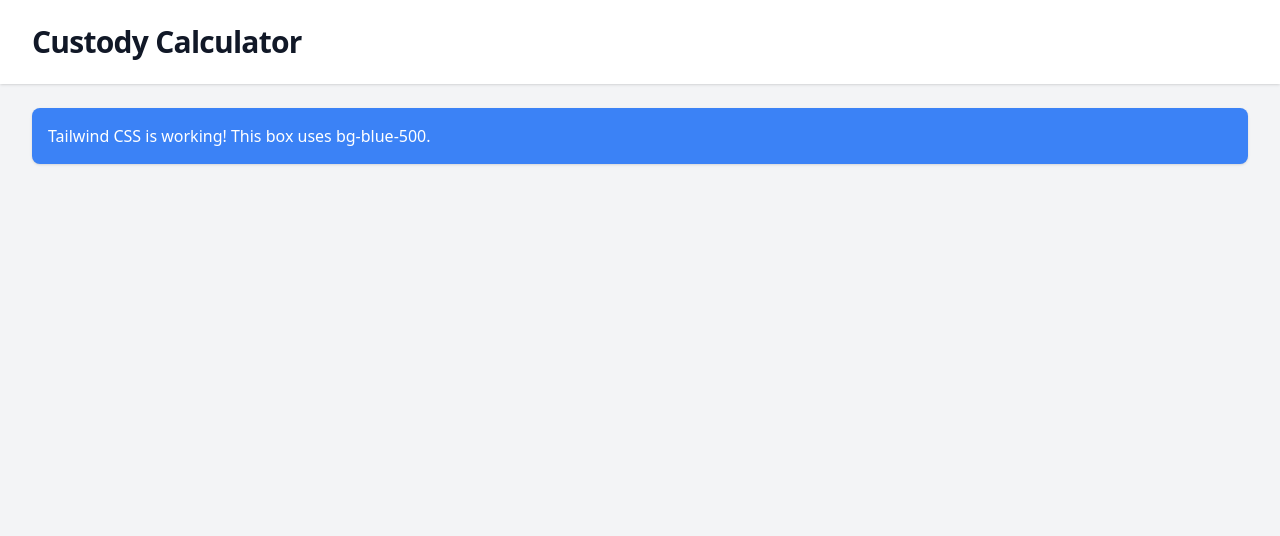
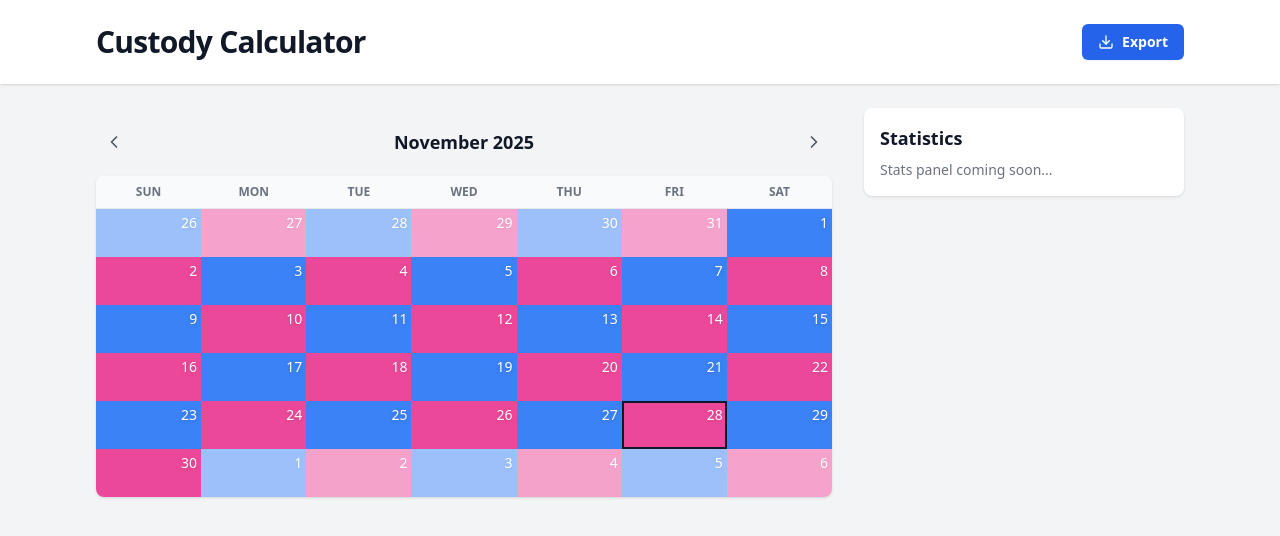
Before and after one commit to peddamat/gh-coding-agent-test, a React (Vite) app: page / in a window 1280 px wide. Shown: the top 536 px of the page. Built offline with nearby package versions, Linux system fonts and the light colour scheme.

Commit message:
Compose App.tsx with static calendar view and all required components
Co-authored-by: im-sampm <140651156+im-sampm@users.noreply.github.com>

```diff
--- a/src/App.tsx
+++ b/src/App.tsx
@@ -1,18 +1,66 @@
+import { useState, useMemo } from 'react';
+import { Header, Container } from './components/layout';
+import { CalendarGrid, MonthNavigation } from './components/calendar';
+import { generateMockDays } from './utils/calendarUtils';
+
 function App() {
+  const [currentMonth, setCurrentMonth] = useState(() => new Date());
+
+  const handlePreviousMonth = () => {
+    setCurrentMonth((prev) => {
+      const newDate = new Date(prev);
+      newDate.setMonth(prev.getMonth() - 1);
+      return newDate;
+    });
+  };
+
+  const handleNextMonth = () => {
+    setCurrentMonth((prev) => {
+      const newDate = new Date(prev);
+      newDate.setMonth(prev.getMonth() + 1);
+      return newDate;
+    });
+  };
+
+  const handleExport = () => {
+    // Placeholder export functionality
+    console.log('Export clicked');
+  };
+
+  const days = useMemo(() => {
+    return generateMockDays(currentMonth.getMonth(), currentMonth.getFullYear());
+  }, [currentMonth]);
+
   return (
     <div className="min-h-screen bg-gray-100">
-      <header className="bg-white shadow">
-        <div className="mx-auto max-w-7xl px-4 py-6 sm:px-6 lg:px-8">
-          <h1 className="text-3xl font-bold tracking-tight text-gray-900">
-            Custody Calculator
-          </h1>
-        </div>
-      </header>
-      <main className="mx-auto max-w-7xl px-4 py-6 sm:px-6 lg:px-8">
-        {/* Test Tailwind classes - bg-blue-500 */}
-        <div className="rounded-lg bg-blue-500 p-4 text-white shadow">
-          <p>Tailwind CSS is working! This box uses bg-blue-500.</p>
-        </div>
+      <Header onExport={handleExport} />
+      <main>
+        <Container>
+          <div className="flex flex-col lg:flex-row lg:gap-8">
+            {/* Calendar section */}
+            <div className="flex-1">
+              <MonthNavigation
+                currentMonth={currentMonth}
+                onPreviousMonth={handlePreviousMonth}
+                onNextMonth={handleNextMonth}
+              />
+              <CalendarGrid
+                days={days}
+                parentAColor="bg-blue-500"
+                parentBColor="bg-pink-500"
+              />
+            </div>
+            {/* Stats panel placeholder - prep for future stats panel */}
+            <div className="mt-8 lg:mt-0 lg:w-80">
+              <div className="rounded-lg bg-white p-4 shadow">
+                <h3 className="text-lg font-semibold text-gray-900">Statistics</h3>
+                <p className="mt-2 text-sm text-gray-500">
+                  Stats panel coming soon...
+                </p>
+              </div>
+            </div>
+          </div>
+        </Container>
       </main>
     </div>
   );
--- /dev/null
+++ b/src/components/calendar/CalendarGrid.tsx
@@ -0,0 +1,52 @@
+import { DayCell } from './DayCell';
+import { generateMockDays } from '../../utils/calendarUtils';
+import type { CalendarDay } from '../../types';
+
+export interface CalendarGridProps {
+  days: CalendarDay[];
+  parentAColor?: string;
+  parentBColor?: string;
+  weekStartsOn?: 'sunday' | 'monday';
+}
+
+const DAYS_OF_WEEK_SUNDAY = ['Sun', 'Mon', 'Tue', 'Wed', 'Thu', 'Fri', 'Sat'];
+const DAYS_OF_WEEK_MONDAY = ['Mon', 'Tue', 'Wed', 'Thu', 'Fri', 'Sat', 'Sun'];
+
+export function CalendarGrid({
+  days,
+  parentAColor = 'bg-blue-500',
+  parentBColor = 'bg-pink-500',
+  weekStartsOn = 'sunday',
+}: CalendarGridProps) {
+  const daysOfWeek = weekStartsOn === 'sunday' ? DAYS_OF_WEEK_SUNDAY : DAYS_OF_WEEK_MONDAY;
+
+  const displayDays = days.length === 42 ? days : generateMockDays(
+    new Date().getMonth(),
+    new Date().getFullYear()
+  );
+
+  return (
+    <div className="overflow-hidden rounded-lg bg-white shadow">
+      <div className="grid grid-cols-7 border-b border-gray-200 bg-gray-50">
+        {daysOfWeek.map((day) => (
+          <div
+            key={day}
+            className="py-2 text-center text-xs font-semibold uppercase text-gray-500"
+          >
+            {day}
+          </div>
+        ))}
+      </div>
+      <div className="grid grid-cols-7">
+        {displayDays.map((day, index) => (
+          <DayCell
+            key={`${day.date}-${index}`}
+            day={day}
+            parentAColor={parentAColor}
+            parentBColor={parentBColor}
+          />
+        ))}
+      </div>
+    </div>
+  );
+}
--- /dev/null
+++ b/src/components/calendar/DayCell.tsx
@@ -0,0 +1,27 @@
+import clsx from 'clsx';
+import type { CalendarDay } from '../../types';
+
+export interface DayCellProps {
+  day: CalendarDay;
+  parentAColor: string;
+  parentBColor: string;
+}
+
+export function DayCell({ day, parentAColor, parentBColor }: DayCellProps) {
+  const bgColor = day.owner === 'parentA' ? parentAColor : parentBColor;
+
+  return (
+    <div
+      className={clsx(
+        'relative flex h-12 items-start justify-end p-1 text-sm font-medium',
+        bgColor,
+        {
+          'ring-2 ring-inset ring-gray-900': day.isToday,
+          'opacity-50': !day.isCurrentMonth,
+        }
+      )}
+    >
+      <span className="text-white drop-shadow">{day.dayOfMonth}</span>
+    </div>
+  );
+}
--- /dev/null
+++ b/src/components/calendar/MonthNavigation.tsx
@@ -0,0 +1,38 @@
+import { ChevronLeft, ChevronRight } from 'lucide-react';
+
+export interface MonthNavigationProps {
+  currentMonth: Date;
+  onPreviousMonth: () => void;
+  onNextMonth: () => void;
+}
+
+export function MonthNavigation({
+  currentMonth,
+  onPreviousMonth,
+  onNextMonth,
+}: MonthNavigationProps) {
+  const monthYear = currentMonth.toLocaleDateString('en-US', {
+    month: 'long',
+    year: 'numeric',
+  });
+
+  return (
+    <div className="flex items-center justify-between py-4">
+      <button
+        onClick={onPreviousMonth}
+        className="rounded-md p-2 hover:bg-gray-100 focus:outline-none focus:ring-2 focus:ring-blue-500"
+        aria-label="Previous month"
+      >
+        <ChevronLeft className="h-5 w-5 text-gray-600" />
+      </button>
+      <h2 className="text-lg font-semibold text-gray-900">{monthYear}</h2>
+      <button
+        onClick={onNextMonth}
+        className="rounded-md p-2 hover:bg-gray-100 focus:outline-none focus:ring-2 focus:ring-blue-500"
+        aria-label="Next month"
+      >
+        <ChevronRight className="h-5 w-5 text-gray-600" />
+      </button>
+    </div>
+  );
+}
--- /dev/null
+++ b/src/components/calendar/index.ts
@@ -0,0 +1,6 @@
+export { DayCell } from './DayCell';
+export type { DayCellProps } from './DayCell';
+export { CalendarGrid } from './CalendarGrid';
+export type { CalendarGridProps } from './CalendarGrid';
+export { MonthNavigation } from './MonthNavigation';
+export type { MonthNavigationProps } from './MonthNavigation';
--- /dev/null
+++ b/src/components/layout/Container.tsx
@@ -0,0 +1,14 @@
+import { ReactNode } from 'react';
+
+export interface ContainerProps {
+  children: ReactNode;
+  className?: string;
+}
+
+export function Container({ children, className = '' }: ContainerProps) {
+  return (
+    <div className={`mx-auto max-w-6xl px-4 py-6 sm:px-6 lg:px-8 ${className}`}>
+      {children}
+    </div>
+  );
+}
--- /dev/null
+++ b/src/components/layout/Header.tsx
@@ -0,0 +1,27 @@
+import { Download } from 'lucide-react';
+
+export interface HeaderProps {
+  title?: string;
+  onExport?: () => void;
+}
+
+export function Header({ title = 'Custody Calculator', onExport }: HeaderProps) {
+  return (
+    <header className="bg-white shadow">
+      <div className="mx-auto max-w-6xl px-4 py-6 sm:px-6 lg:px-8">
+        <div className="flex items-center justify-between">
+          <h1 className="text-3xl font-bold tracking-tight text-gray-900">
+            {title}
+          </h1>
+          <button
+            onClick={onExport}
+            className="inline-flex items-center gap-2 rounded-md bg-blue-600 px-4 py-2 text-sm font-semibold text-white shadow-sm hover:bg-blue-500 focus-visible:outline focus-visible:outline-2 focus-visible:outline-offset-2 focus-visible:outline-blue-600"
+          >
+            <Download className="h-4 w-4" />
+            Export
+          </button>
+        </div>
+      </div>
+    </header>
+  );
+}
--- /dev/null
+++ b/src/components/layout/index.ts
@@ -0,0 +1,4 @@
+export { Header } from './Header';
+export type { HeaderProps } from './Header';
+export { Container } from './Container';
+export type { ContainerProps } from './Container';
--- /dev/null
+++ b/src/utils/calendarUtils.ts
@@ -0,0 +1,58 @@
+import type { CalendarDay, ParentId } from '../types';
+
+export function generateMockDays(month: number, year: number): CalendarDay[] {
+  const days: CalendarDay[] = [];
+  const firstDay = new Date(year, month, 1);
+  const lastDay = new Date(year, month + 1, 0);
+
+  const startDayOfWeek = firstDay.getDay();
+  const today = new Date();
+  const todayStr = today.toISOString().split('T')[0];
+
+  // Fill in days from previous month
+  const prevMonthLastDay = new Date(year, month, 0).getDate();
+  for (let i = startDayOfWeek - 1; i >= 0; i--) {
+    const dayOfMonth = prevMonthLastDay - i;
+    const date = new Date(year, month - 1, dayOfMonth);
+    const dateStr = date.toISOString().split('T')[0];
+    const dayIndex = days.length;
+    days.push({
+      date: dateStr,
+      dayOfMonth,
+      owner: (dayIndex % 2 === 0 ? 'parentA' : 'parentB') as ParentId,
+      isToday: dateStr === todayStr,
+      isCurrentMonth: false,
+    });
+  }
+
+  // Fill in days of current month
+  for (let d = 1; d <= lastDay.getDate(); d++) {
+    const date = new Date(year, month, d);
+    const dateStr = date.toISOString().split('T')[0];
+    const dayIndex = days.length;
+    days.push({
+      date: dateStr,
+      dayOfMonth: d,
+      owner: (dayIndex % 2 === 0 ? 'parentA' : 'parentB') as ParentId,
+      isToday: dateStr === todayStr,
+      isCurrentMonth: true,
+    });
+  }
+
+  // Fill remaining days from next month (to make 42 cells)
+  const remaining = 42 - days.length;
+  for (let d = 1; d <= remaining; d++) {
+    const date = new Date(year, month + 1, d);
+    const dateStr = date.toISOString().split('T')[0];
+    const dayIndex = days.length;
+    days.push({
+      date: dateStr,
+      dayOfMonth: d,
+      owner: (dayIndex % 2 === 0 ? 'parentA' : 'parentB') as ParentId,
+      isToday: dateStr === todayStr,
+      isCurrentMonth: false,
+    });
+  }
+
+  return days;
+}
```
